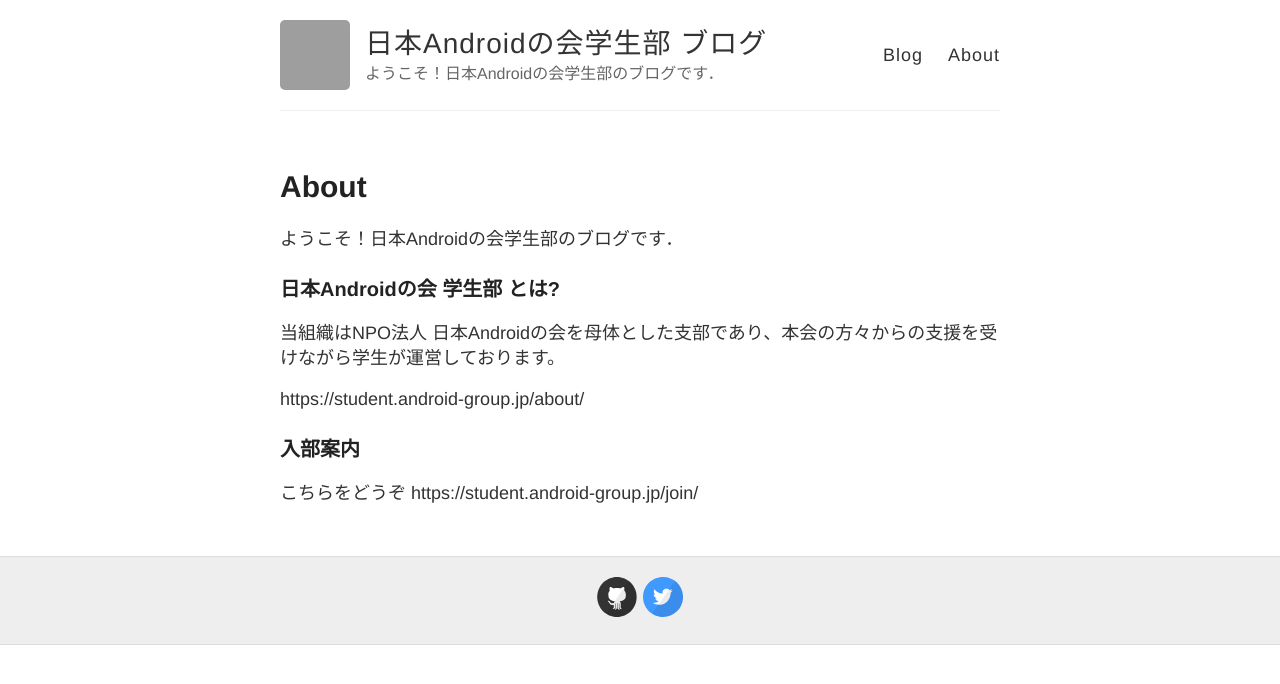
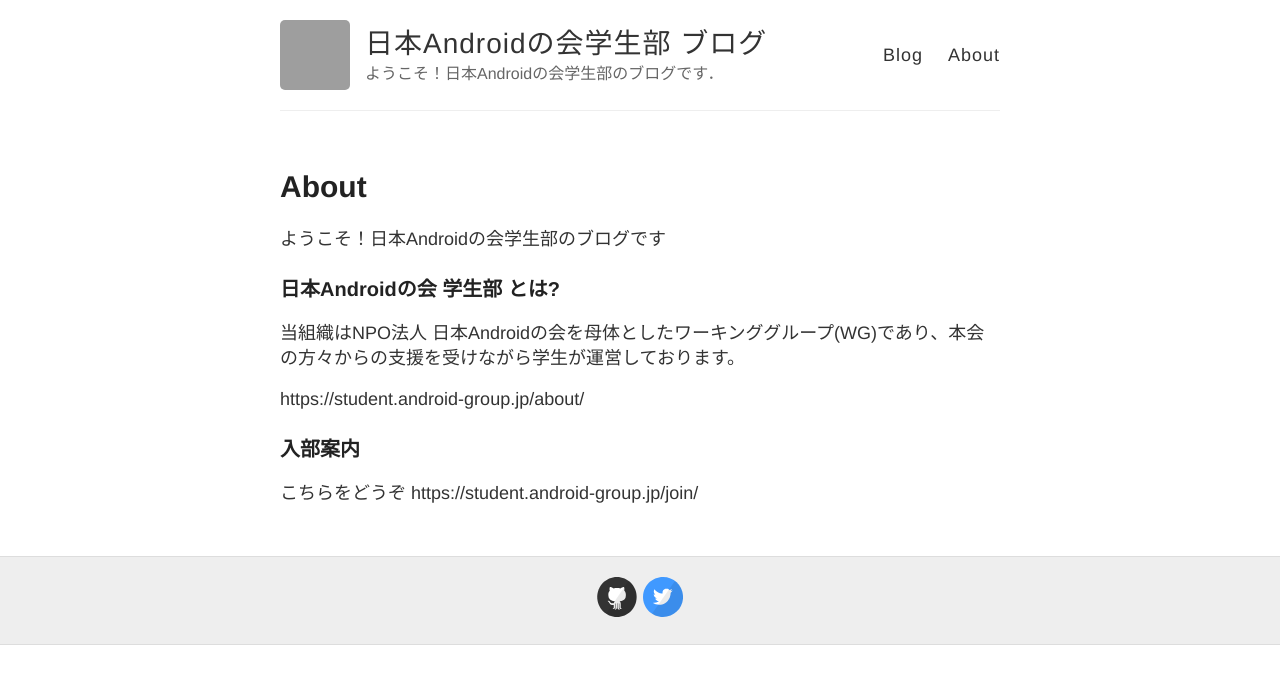
Before and after one commit to jagsc/blog, a Jekyll site: the page built from about.md, in a window 1280 px wide. Shown: the top 684 px of the page. Built offline with Jekyll 4.4.1, drawn with Linux system fonts in a browser that asks for light colours; grey boxes are pictures that could not be loaded.

Commit message:
支部という表現が不適切だったのでWGに変更

```diff
--- a/about.md
+++ b/about.md
@@ -4,11 +4,11 @@
 permalink: /about/
 ---
 
-ようこそ！日本Androidの会学生部のブログです．
+ようこそ！日本Androidの会学生部のブログです
 
 ### 日本Androidの会 学生部 とは?
 
-当組織はNPO法人 日本Androidの会を母体とした支部であり、本会の方々からの支援を受けながら学生が運営しております。
+当組織はNPO法人 日本Androidの会を母体としたワーキンググループ(WG)であり、本会の方々からの支援を受けながら学生が運営しております。
 
 https://student.android-group.jp/about/
 
```
